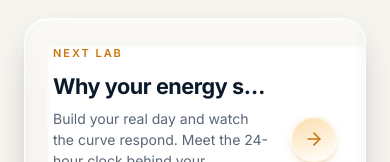
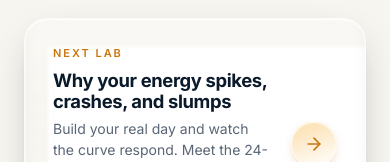
Before and after one commit to timlightson/the-health-blueprint-project, a Next.js app: page /labs/sleep in a window 390 px wide. Shown: the part 8415-8577 px from the top of the page. Built offline with nearby package versions, Linux system fonts and the light colour scheme; no server answers.

Commit message:
Pass 4: verification fixes — next-lab headline wraps on mobile
Co-Authored-By: Claude Opus 4.8 <noreply@anthropic.com>

```diff
--- a/components/labs/LabChrome.tsx
+++ b/components/labs/LabChrome.tsx
@@ -109,8 +109,8 @@ export function NextLabCard({ current }: { current: LabId }) {
                 Next lab
               </p>
               <h3
-                className="font-bold mt-2 truncate"
-                style={{ color: "var(--ink)", fontSize: "1.35rem", letterSpacing: "-0.02em" }}
+                className="font-bold mt-2"
+                style={{ color: "var(--ink)", fontSize: "clamp(1.15rem, 4vw, 1.35rem)", letterSpacing: "-0.02em", lineHeight: 1.15 }}
               >
                 {next.headline}
               </h3>
```
Also changed, not shown: 1 other file (tests, documents, lock files or other folders).
